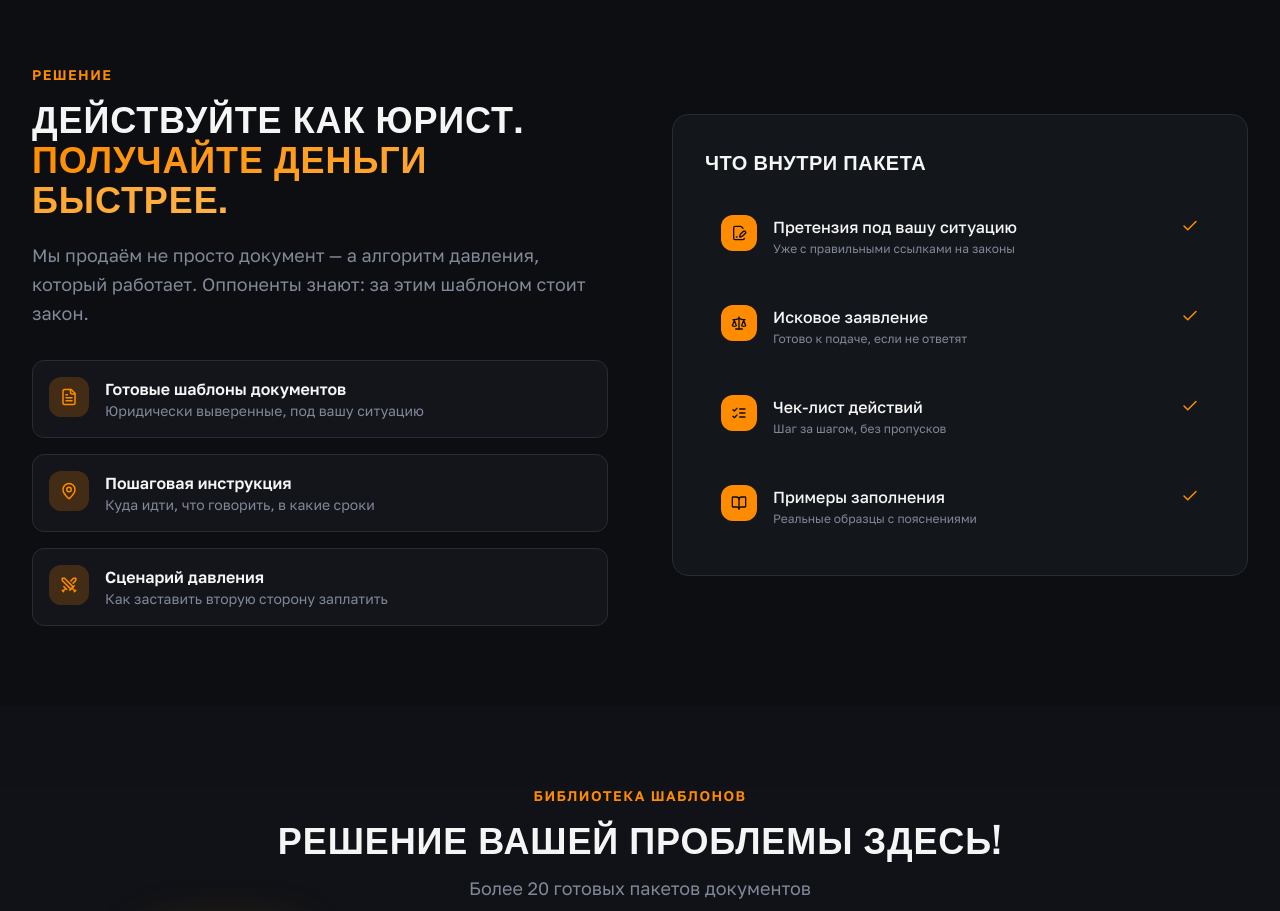
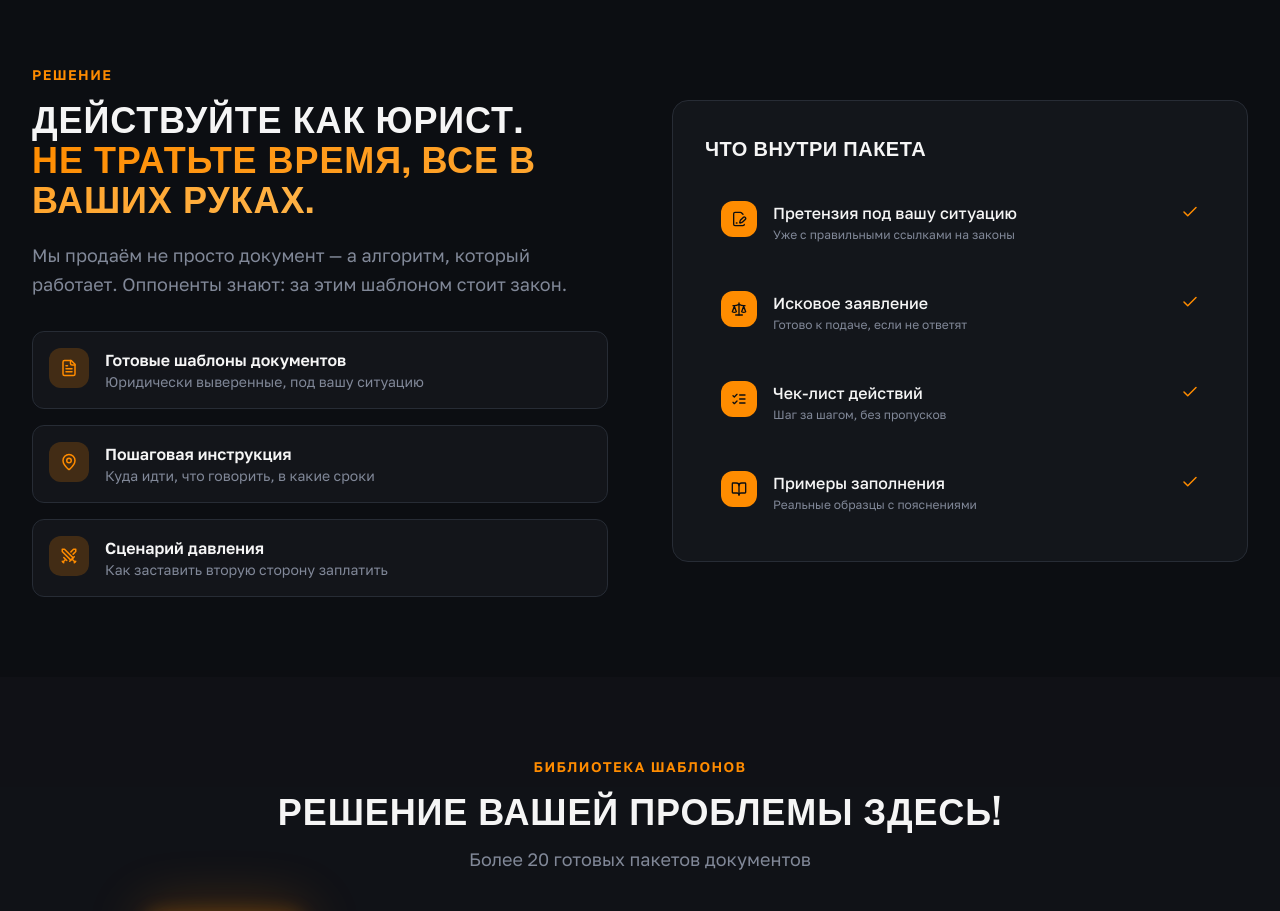
Before and after one commit to pr-poehali-dev/documents-template-site, a React (Vite) app: page / in a window 1280 px wide. Shown: the part 1500-2411 px from the top of the page. Built offline with nearby package versions, Linux system fonts and the light colour scheme.

Commit message:
feat: обновить текст на странице 3

```diff
--- a/src/pages/Index.tsx
+++ b/src/pages/Index.tsx
@@ -329,10 +329,10 @@ export default function Index() {
               <div className="text-neon-500 font-semibold text-sm uppercase tracking-widest mb-3">Решение</div>
               <h2 className="font-display text-4xl font-bold uppercase tracking-wide mb-6">
                 Действуйте как юрист.<br />
-                <span className="gradient-text">Получайте деньги быстрее.</span>
+                <span className="gradient-text">Не тратьте время, все в Ваших руках.</span>
               </h2>
               <p className="text-muted-foreground text-lg mb-8 leading-relaxed">
-                Мы продаём не просто документ — а алгоритм давления, который работает. Оппоненты знают: за этим шаблоном стоит закон.
+                Мы продаём не просто документ — а алгоритм, который работает. Оппоненты знают: за этим шаблоном стоит закон.
               </p>
 
               <div className="space-y-4">
```
